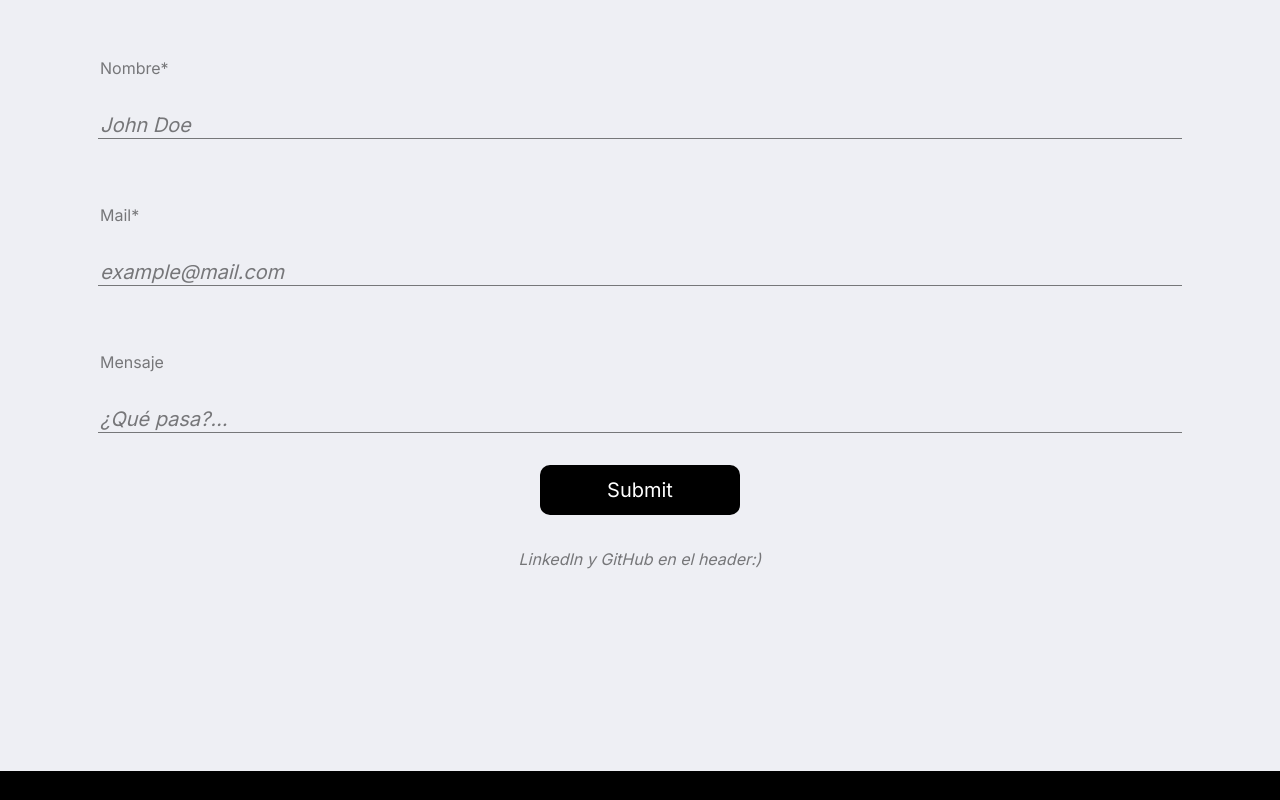
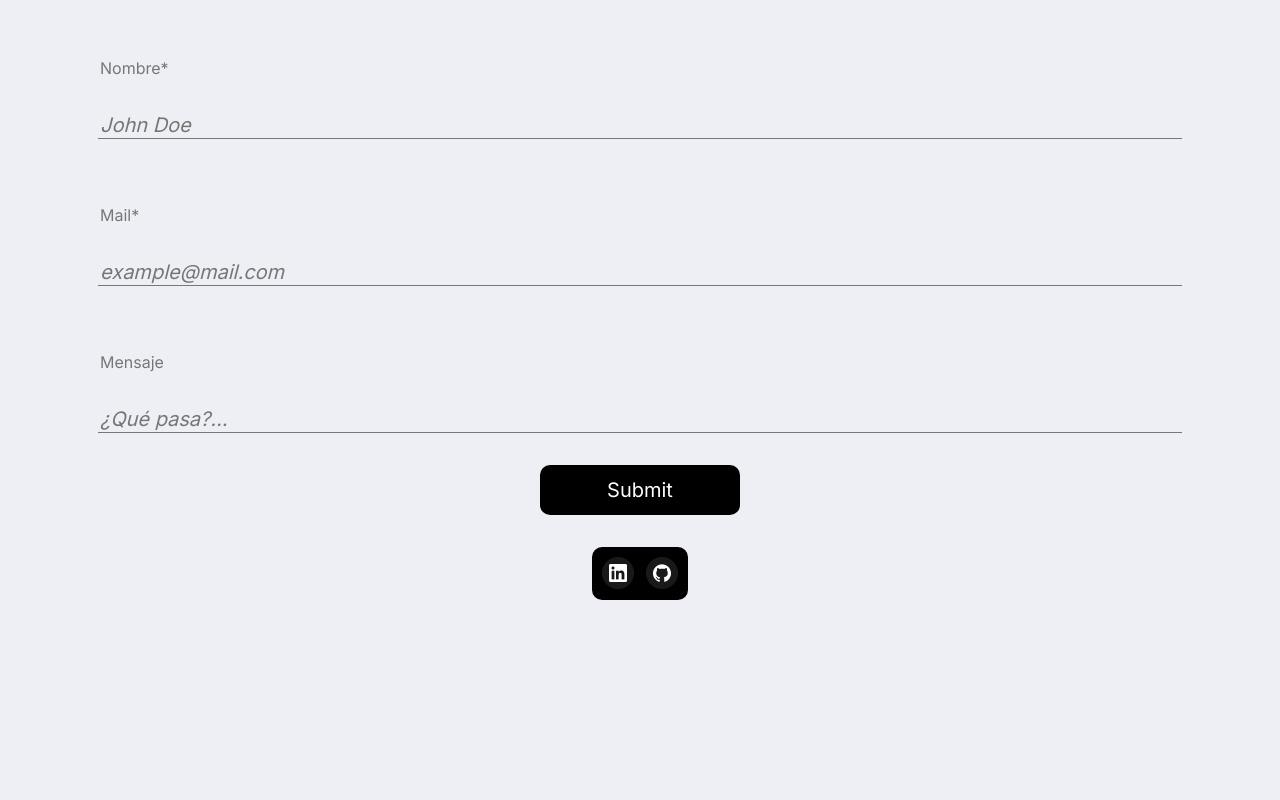
Before and after one commit to FranciscoCarvajal404/Primera-web-personal, a plain HTML site: page index.html in a window 1280 px wide. Shown: the part 3049-3849 px from the top of the page. Drawn offline with Linux system fonts and the light colour scheme.

Commit message:
Corrigiendo faltas de ortografía y mejorando usabilidad

```diff
--- a/css/style.css
+++ b/css/style.css
@@ -331,6 +331,13 @@ input:focus, textarea:focus{
     cursor: pointer;
 }
 
+#redes-contacto{
+    background-color: black;
+    border-radius: 10px;
+    height: auto;
+    padding: 10px 10px 5px 10px;
+}
+
 footer{
     margin-top: 200px;
     gap: 32px;
@@ -388,7 +395,7 @@ footer p{
 
     h1{
         font-weight: bold;
-        font-size: 64px;
+        font-size: 55px;
     }
 
     h2{
--- a/index.html
+++ b/index.html
@@ -72,7 +72,7 @@
         <section>
             <div class="container">
                 <h1>Acerca de mi</h1>
-                <p>Como front-end developer, trabajo con <b>HTML, CSS JS y Git</b>. Para diseño, tengo conocimiento en <b>Figma</b> y <b>Photoshop</b>. Mejoro y aprendo constantemente, actualmente formándome con <b>Python, ReactJS</b>, y <b>TypeScript</b>. </p>
+                <p>Como front-end developer, trabajo con <b>HTML, CSS, JS y Git</b>. Para diseño, tengo conocimiento en <b>Figma</b> y <b>Photoshop</b>. Mejoro y aprendo constantemente, actualmente formándome con <b>Python, ReactJS</b>, y <b>TypeScript</b>. </p>
             </div>
             <img src="img/tecnologia.png" alt="Hello Wolrd!" class="img-grande">
         </section>
@@ -109,7 +109,7 @@
                     <h1>Portafolio</h1>
                     <div class="portafolio-frame">
                         <div class="portafolio-item">
-                            <h2>Encripador de texto</h2>
+                            <h2>Encriptador de texto</h2>
                             <a href="https://franciscocarvajal404.github.io/Alura-One-C1/"><img src="img/encriptador.png" alt="Encriptador" class="portafolio-img" target="_blank"></a>
                     </div>
             </div>
@@ -131,7 +131,10 @@
                             <input type="text" id="text" name="message" class="form-input"  autocomplete="off" id="mensaje" placeholder="¿Qué pasa?..."></input>
 
                             <input type="submit" class="submit" id="enviarCorreo">
-                            <h3>LinkedIn y GitHub en el header:)</h3>
+                            <div class="redes" id="redes-contacto">
+                                <a href="https://www.linkedin.com/in/francisco-carvajal-villegas/" target="_blank"><img src="img/linkedin.png" alt="social-links"></a>
+                                <a href="https://github.com/FranciscoCarvajal404" target="_blank"><img src="img/git.png" alt="social-links"></a>
+                            </div>
             </form>
         </section>
 
```
